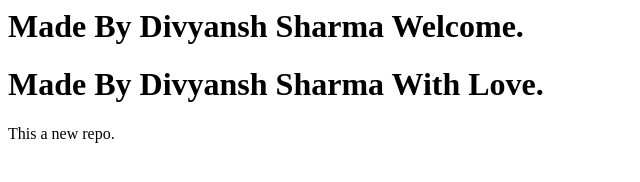
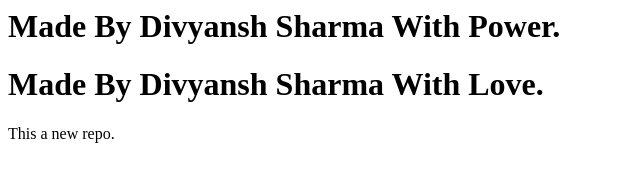
Before and after one commit to divyanshsharma2003/Local-Repo, a plain HTML site: page index.html in a window 1280 px wide. Shown: the whole page, without its empty margins (0-640 px from the left). Drawn offline with Linux system fonts and the light colour scheme.

Commit message:
Add New Text

```diff
--- a/index.html
+++ b/index.html
@@ -1,3 +1,3 @@
-<h1>Made By Divyansh Sharma Welcome.</h1>
+<h1>Made By Divyansh Sharma With Power.</h1>
 <h1>Made By Divyansh Sharma With Love.</h1>
 <p>This a new repo.</p>
```
